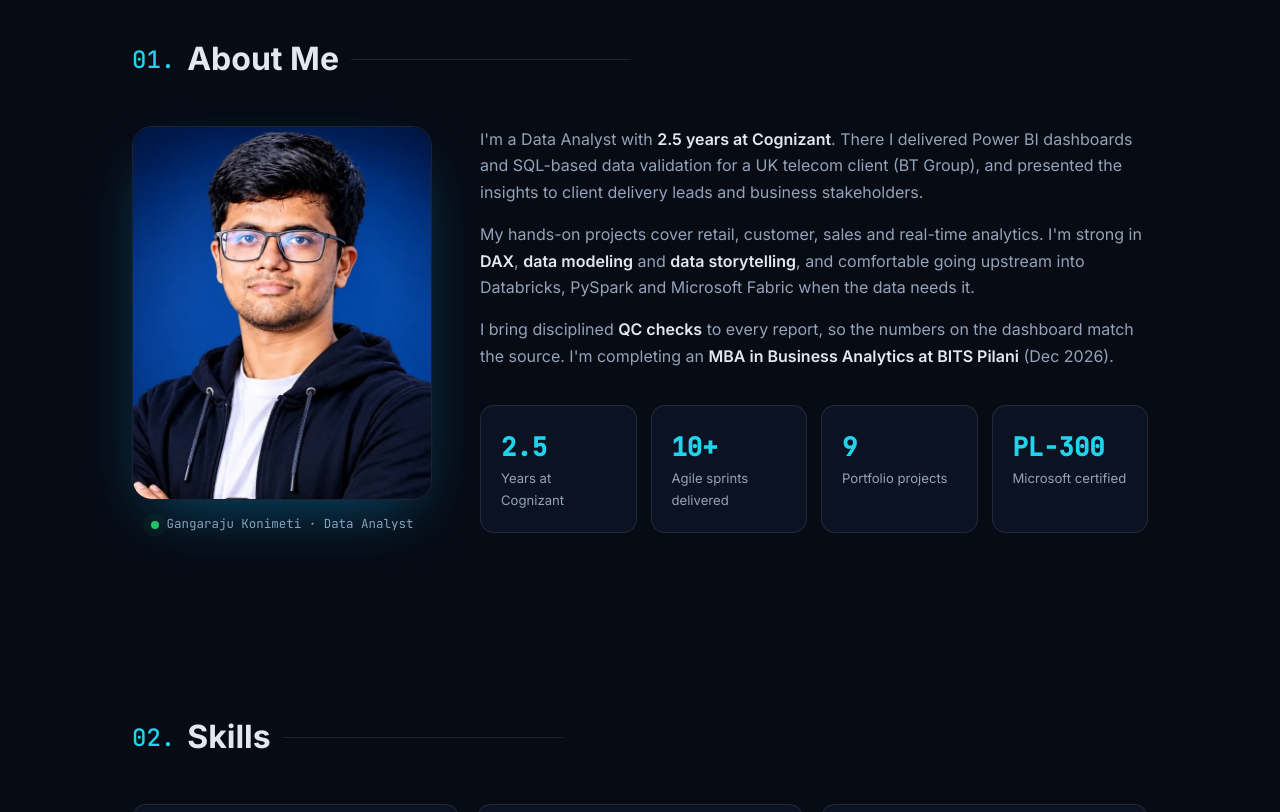
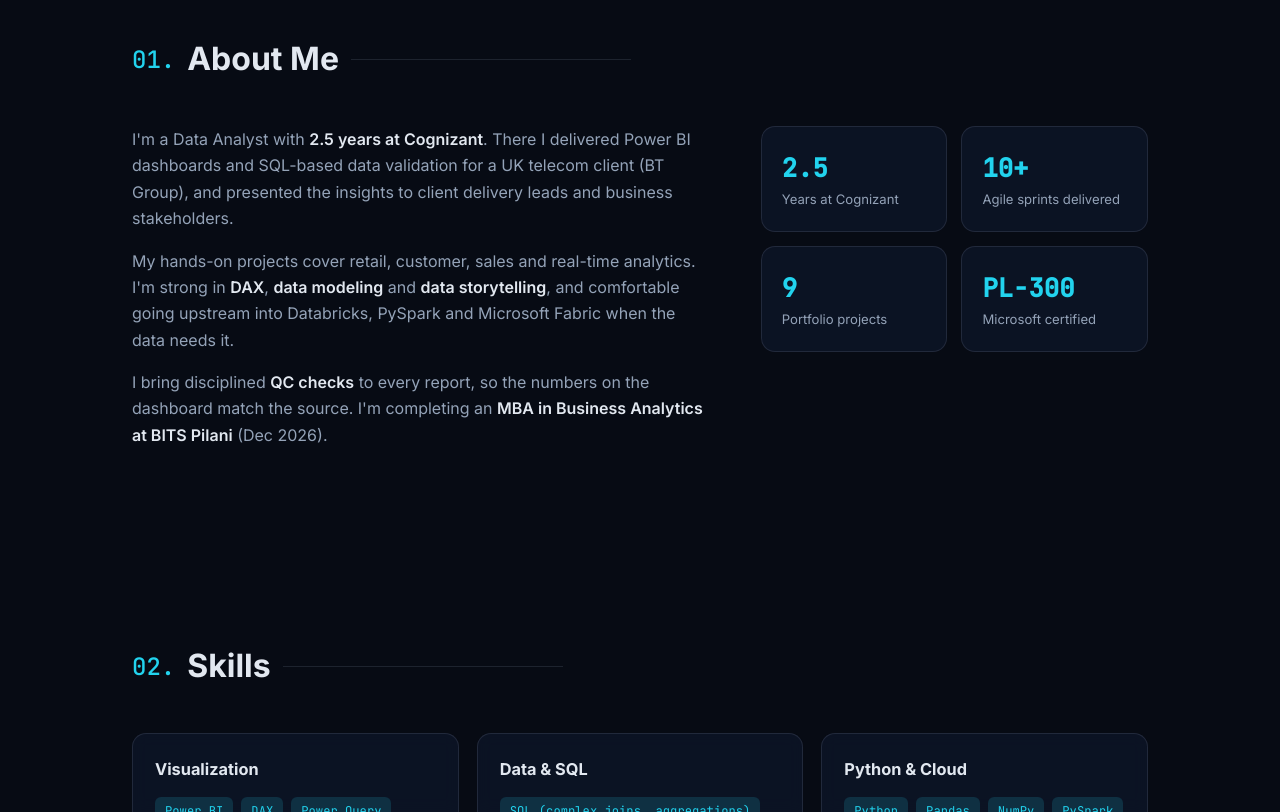
Before and after one commit to Gangarajukonimeti2012/gangarajukonimeti2012.github.io, a plain HTML site: page index.html in a window 1280 px wide. Shown: the part 940-1752 px from the top of the page. Drawn offline with Linux system fonts and the light colour scheme.

Commit message:
Use only the latest photo: hero card, remove illustration and About duplicate
Co-Authored-By: Claude Opus 5.5 <noreply@anthropic.com>

```diff
--- a/index.html
+++ b/index.html
@@ -84,8 +84,8 @@
         <div class="hero-visual">
           <div class="avatar-card" id="avatarCard">
             <picture>
-              <source srcset="assets/img/avatar.webp" type="image/webp" />
-              <img src="assets/img/avatar.jpg" alt="Illustrated portrait of Gangaraju Konimeti with Power BI, SQL and Python icons and charts" width="900" height="720" fetchpriority="high" />
+              <source srcset="assets/img/photo.webp" type="image/webp" />
+              <img src="assets/img/photo.jpg" alt="Photo of Gangaraju Konimeti" width="640" height="800" fetchpriority="high" />
             </picture>
             <span class="shine" aria-hidden="true"></span>
           </div>
@@ -100,16 +100,6 @@
       <div class="container">
         <h3 class="section-title"><span class="mono accent">01.</span> About Me</h3>
         <div class="about-grid">
-          <figure class="about-photo reveal">
-            <div class="photo-frame">
-              <picture>
-                <source srcset="assets/img/photo.webp" type="image/webp" />
-                <img src="assets/img/photo.jpg" alt="Photo of Gangaraju Konimeti" width="640" height="800" loading="lazy" />
-              </picture>
-            </div>
-            <figcaption class="mono"><span class="pulse"></span> Gangaraju Konimeti · Data Analyst</figcaption>
-          </figure>
-          <div class="about-main">
           <div class="about-text reveal">
             <p>
               I'm a Data Analyst with <strong>2.5 years at Cognizant</strong>. There I delivered Power BI dashboards and SQL-based
@@ -130,7 +120,6 @@
             <div class="stat"><span class="stat-num">10+</span><span class="stat-label">Agile sprints delivered</span></div>
             <div class="stat"><span class="stat-num">9</span><span class="stat-label">Portfolio projects</span></div>
             <div class="stat"><span class="stat-num">PL-300</span><span class="stat-label">Microsoft certified</span></div>
-          </div>
           </div>
         </div>
       </div>
--- a/style.css
+++ b/style.css
@@ -111,7 +111,7 @@ main, .footer { position: relative; }
 .hero-stack { margin-top: 10px; color: var(--muted); font-size: .92rem; letter-spacing: .02em; }
 
 /* ANIMATED AVATAR */
-.hero-visual { position: relative; perspective: 1000px; animation: rise .9s cubic-bezier(.2,.7,.2,1) both .15s; }
+.hero-visual { position: relative; perspective: 1000px; max-width: 400px; width: 100%; justify-self: center; animation: rise .9s cubic-bezier(.2,.7,.2,1) both .15s; }
 @keyframes rise { from { opacity: 0; transform: translateY(30px) scale(.96); } to { opacity: 1; transform: none; } }
 .avatar-card {
   position: relative; border-radius: 22px; padding: 3px; isolation: isolate;
@@ -146,7 +146,7 @@ main, .footer { position: relative; }
 .chip-2 { bottom: 10%; left: -18px; animation: float 5.5s ease-in-out infinite 1.4s; }
 @media (max-width: 900px) {
   .hero-grid { grid-template-columns: 1fr; gap: 36px; }
-  .hero-visual { order: -1; max-width: 520px; width: 100%; margin: 0 auto; }
+  .hero-visual { order: -1; max-width: 320px; width: 100%; margin: 0 auto; }
   .chip-1 { right: 8px; } .chip-2 { left: 8px; }
 }
 
@@ -194,22 +194,7 @@ main, .footer { position: relative; }
 .section-title .mono { font-size: .75em; font-weight: 500; }
 
 /* ABOUT */
-.about-grid { display: grid; grid-template-columns: 300px 1fr; gap: 48px; align-items: start; }
-.about-photo { margin: 0; position: sticky; top: 96px; }
-.photo-frame {
-  position: relative; border-radius: 20px; overflow: hidden; isolation: isolate;
-  border: 1px solid var(--border); box-shadow: 0 24px 60px -20px rgba(14, 165, 233, .45);
-}
-.photo-frame::after {
-  content: ""; position: absolute; inset: 0; border-radius: 20px; pointer-events: none;
-  box-shadow: inset 0 0 0 2px var(--accent); opacity: 0; transition: opacity .3s;
-}
-.photo-frame img { display: block; width: 100%; height: auto; transform: scale(1.04); transition: transform .6s cubic-bezier(.2,.7,.2,1); }
-.about-photo:hover .photo-frame img { transform: scale(1.08); }
-.about-photo:hover .photo-frame::after { opacity: 1; }
-.about-photo figcaption { display: flex; align-items: center; justify-content: center; gap: 8px; margin-top: 14px; font-size: .78rem; color: var(--muted); }
-.about-main { display: flex; flex-direction: column; gap: 20px; }
-.about-main .stats { grid-template-columns: repeat(4, 1fr); }
+.about-grid { display: grid; grid-template-columns: 1.5fr 1fr; gap: 48px; align-items: start; }
 .about-text p { color: var(--muted); margin-bottom: 16px; }
 .stats { display: grid; grid-template-columns: 1fr 1fr; gap: 14px; }
 .stat {
@@ -218,11 +203,7 @@ main, .footer { position: relative; }
 }
 .stat-num { font-family: 'JetBrains Mono', monospace; font-size: 1.6rem; font-weight: 700; color: var(--accent); }
 .stat-label { font-size: .82rem; color: var(--muted); }
-@media (max-width: 900px) {
-  .about-grid { grid-template-columns: 1fr; gap: 28px; }
-  .about-photo { position: static; max-width: 300px; width: 100%; margin: 0 auto; }
-  .about-main .stats { grid-template-columns: 1fr 1fr; }
-}
+@media (max-width: 760px) { .about-grid { grid-template-columns: 1fr; gap: 28px; } }
 
 /* SKILLS */
 .skills-grid { display: grid; grid-template-columns: repeat(auto-fill, minmax(290px, 1fr)); gap: 18px; }
```
Also changed, not shown: assets/img/avatar.jpg (deleted), assets/img/avatar.webp (deleted), assets/og-image.png.
